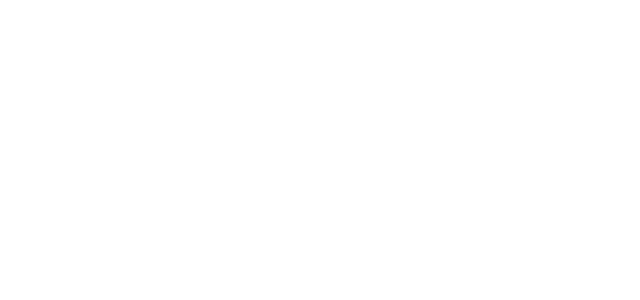
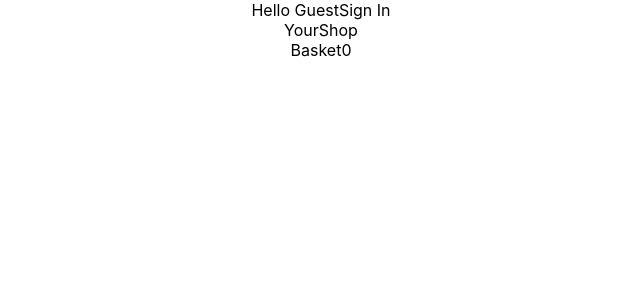
Before and after one commit to darnelldugger/eshop, a React (Create React App) app: page / in a window 1280 px wide. Shown: the top 300 px of the page, without its empty margins (319-959 px from the left). Built offline with nearby package versions, Linux system fonts and the light colour scheme.

Commit message:
create dives for header. logo, search and items

```diff
--- a/package.json
+++ b/package.json
@@ -3,6 +3,10 @@
   "version": "0.1.0",
   "private": true,
   "dependencies": {
+    "@emotion/react": "^11.9.0",
+    "@emotion/styled": "^11.8.1",
+    "@mui/icons-material": "^5.6.2",
+    "@mui/material": "^5.6.3",
     "@testing-library/jest-dom": "^5.16.4",
     "@testing-library/react": "^13.1.1",
     "@testing-library/user-event": "^13.5.0",
--- a/src/App.js
+++ b/src/App.js
@@ -3,7 +3,30 @@
 
 function App() {
   return (
-    <></>
+    <div className='App'>
+      <div className="header__logo">
+
+
+      </div>
+      <div className="header__search">
+
+
+      </div>
+      <div className="header__nav">
+        <div className="nav__item">
+          <span className="nav__itemLineOne">Hello Guest</span>
+          <span className="nav__itemLineTwo">Sign In</span>
+        </div>
+        <div className="nav__item">
+          <span className="nav__itemLineOne">Your</span>
+          <span className="nav__itemLineTwo">Shop</span>
+        </div>
+        <div className="nav__item">
+          <span className="nav__itemLineOne">Basket</span>
+          <span className="nav__itemLineTwo">0</span>
+        </div>
+      </div>
+    </div>
   );
 }
 
```
Also changed, not shown: 1 other file (tests, documents, lock files or other folders).
